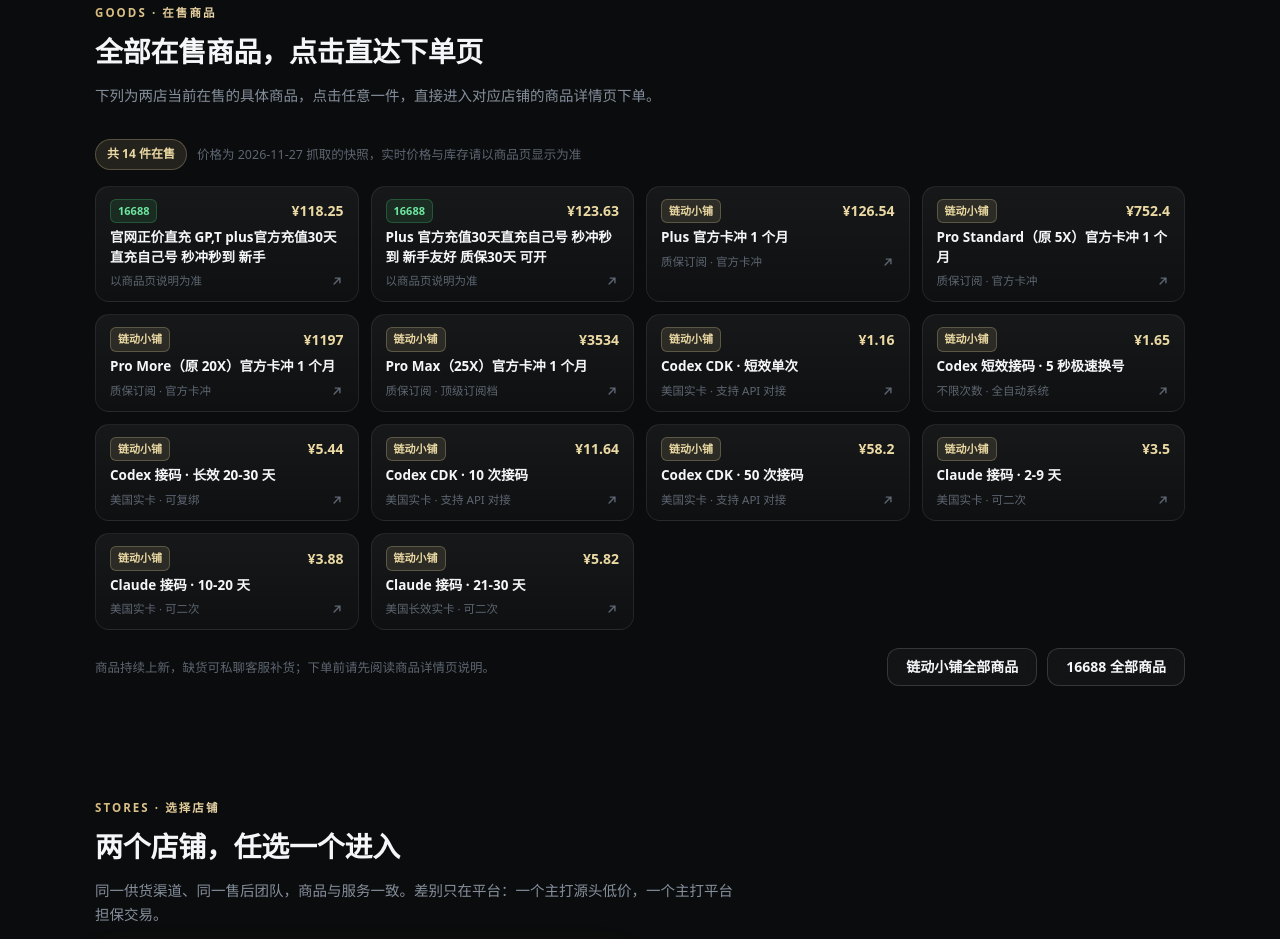
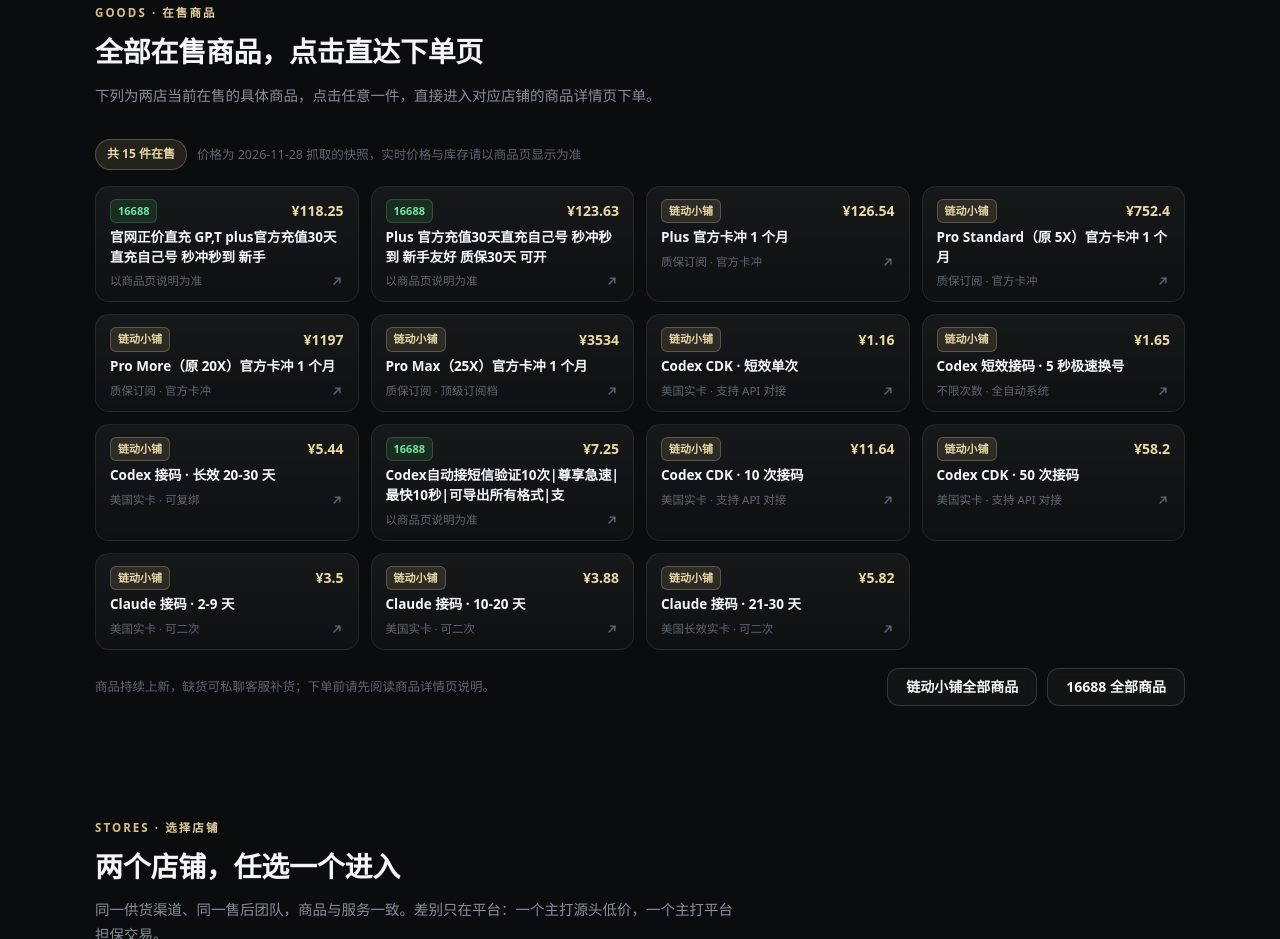
Before and after one commit to HELIX-AISTUDIO/helix-ai-nav, a plain HTML site: page index.html in a window 1280 px wide. Shown: the part 1399-2338 px from the top of the page. Drawn offline with Linux system fonts and the light colour scheme; no server answers; animation ran at ten frames a second.

Commit message:
chore(sync): 同步店铺在售商品与价格

```diff
--- a/index.html
+++ b/index.html
@@ -668,8 +668,8 @@ html.js .reveal:not(.in){opacity:0;transform:translateY(16px)}
       </div>
       <!-- GOODS:START —— 本区块由 sync-goods.py 自动生成，请勿手工修改区块内部 -->
       <div class="goods-head reveal">
-        <span class="goods-count" id="goodsCount">共 14 件在售</span>
-        <span class="goods-hint" id="goodsHint">价格为 2026-11-27 抓取的快照，实时价格与库存请以商品页显示为准</span>
+        <span class="goods-count" id="goodsCount">共 15 件在售</span>
+        <span class="goods-hint" id="goodsHint">价格为 2026-11-28 抓取的快照，实时价格与库存请以商品页显示为准</span>
       </div>
 
       <div class="goods" id="goodsGrid">
@@ -733,6 +733,13 @@ html.js .reveal:not(.in){opacity:0;transform:translateY(16px)}
           <span class="g-top"><span class="g-shop gold">链动小铺</span><span class="g-price">¥5.44</span></span>
           <span class="g-name">Codex 接码 · 长效 20-30 天</span>
           <span class="g-foot"><span class="g-meta">美国实卡 · 可复绑</span>
+            <svg class="g-arrow" viewBox="0 0 24 24" fill="none" stroke="currentColor" stroke-width="2.4" stroke-linecap="round" stroke-linejoin="round"><path d="M7 17 17 7M9 7h8v8"/></svg>
+          </span>
+        </a>
+        <a class="g-item reveal" data-key="G14912979" data-shop="16688" href="https://www.16688.com.cn/goods/G14912979" target="_blank" rel="noopener">
+          <span class="g-top"><span class="g-shop green">16688</span><span class="g-price">¥7.25</span></span>
+          <span class="g-name">Codex自动接短信验证10次|尊享急速|最快10秒|可导出所有格式|支</span>
+          <span class="g-foot"><span class="g-meta">以商品页说明为准</span>
             <svg class="g-arrow" viewBox="0 0 24 24" fill="none" stroke="currentColor" stroke-width="2.4" stroke-linecap="round" stroke-linejoin="round"><path d="M7 17 17 7M9 7h8v8"/></svg>
           </span>
         </a>
```
